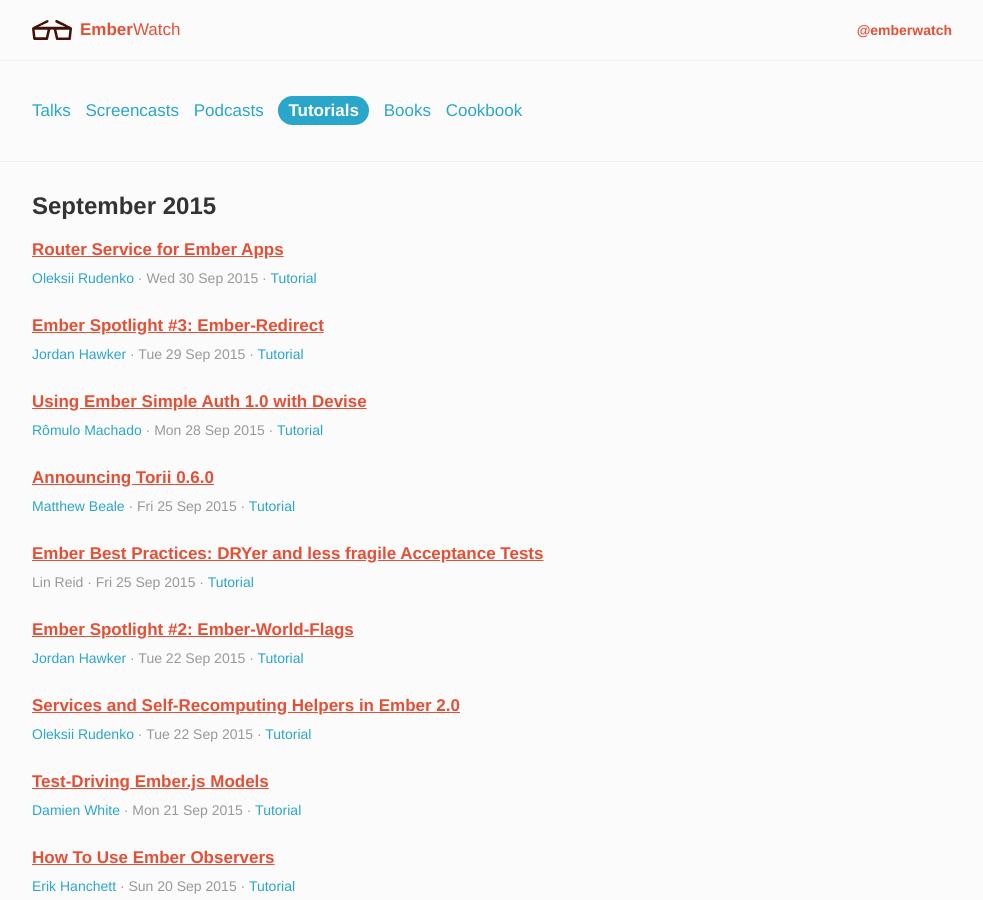
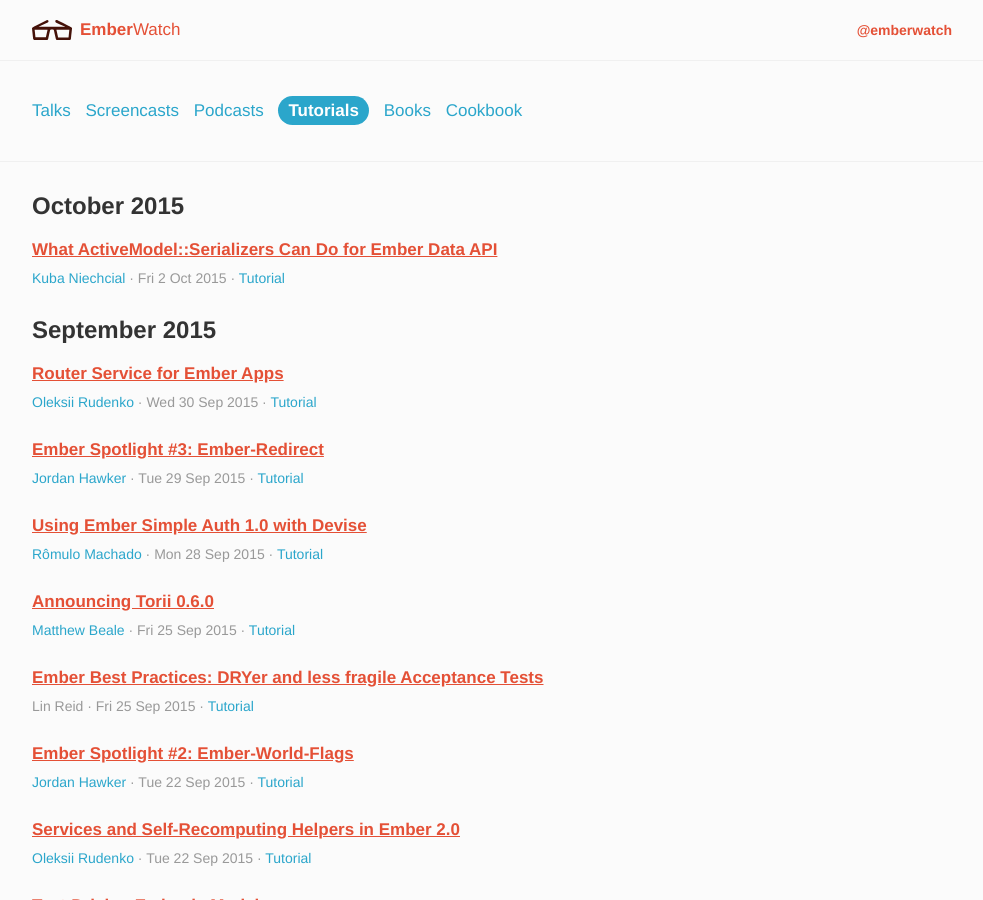
Before and after one commit to emberwatch/emberwatch, a Jekyll site: the page built from tutorials.html, in a window 1280 px wide and 900 px high. Shown: the whole window, without its empty margins (148-1131 px from the left). Built offline with Jekyll 4.4.1, drawn with Linux system fonts in a browser that asks for light colours; Markdown is read by kramdown in place of the engine named in the settings; comment, search, counter and statistics services are not loaded.

Commit message:
[New Article] Active Model Serializers with Ember Data API

```diff
--- a/_data/tutorials.yml
+++ b/_data/tutorials.yml
@@ -1,4 +1,12 @@
 ---
+- title: 'What ActiveModel::Serializers Can Do for Ember Data API'
+  author_ids:
+  - 265
+  date: '2015-10-02'
+  date_created: '2015-09-29'
+  date_updated: '2015-09-29'
+  urls:
+  - https://netguru.co/blog/active-model-serializers-ember
 - title: Router Service for Ember Apps
   author_ids:
   - 280
```
